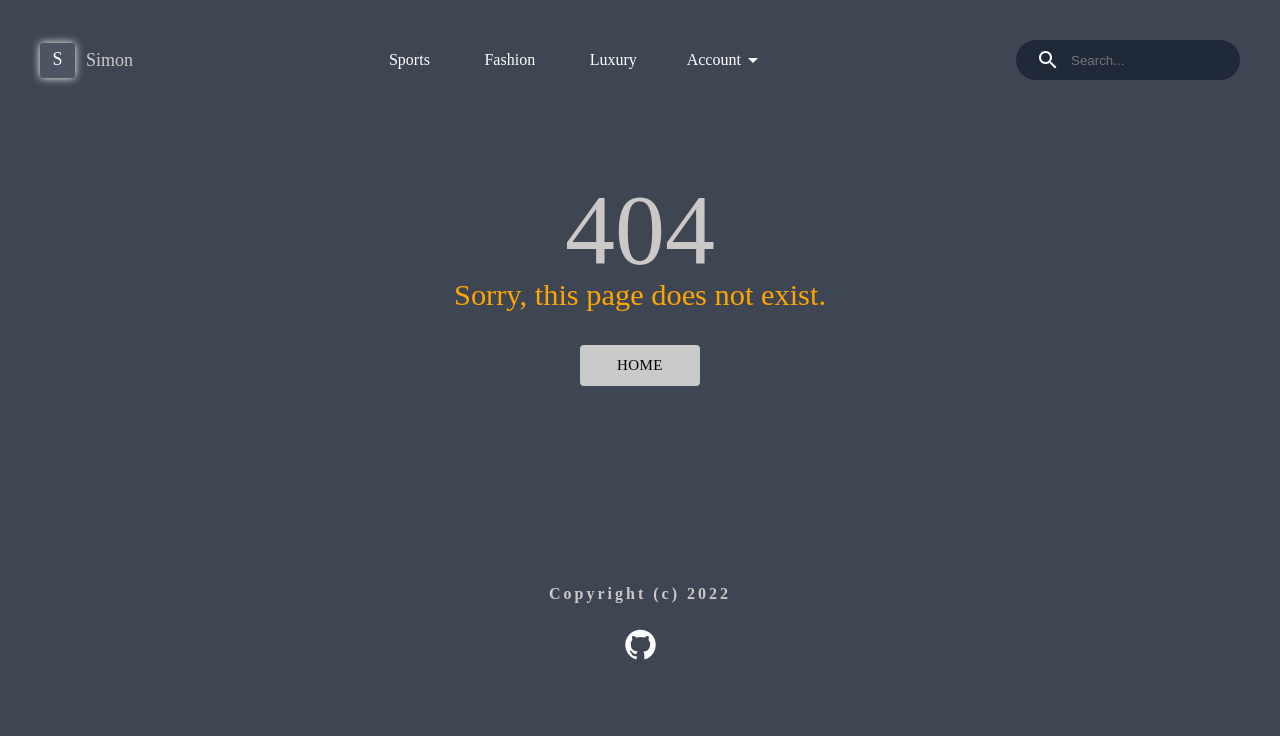
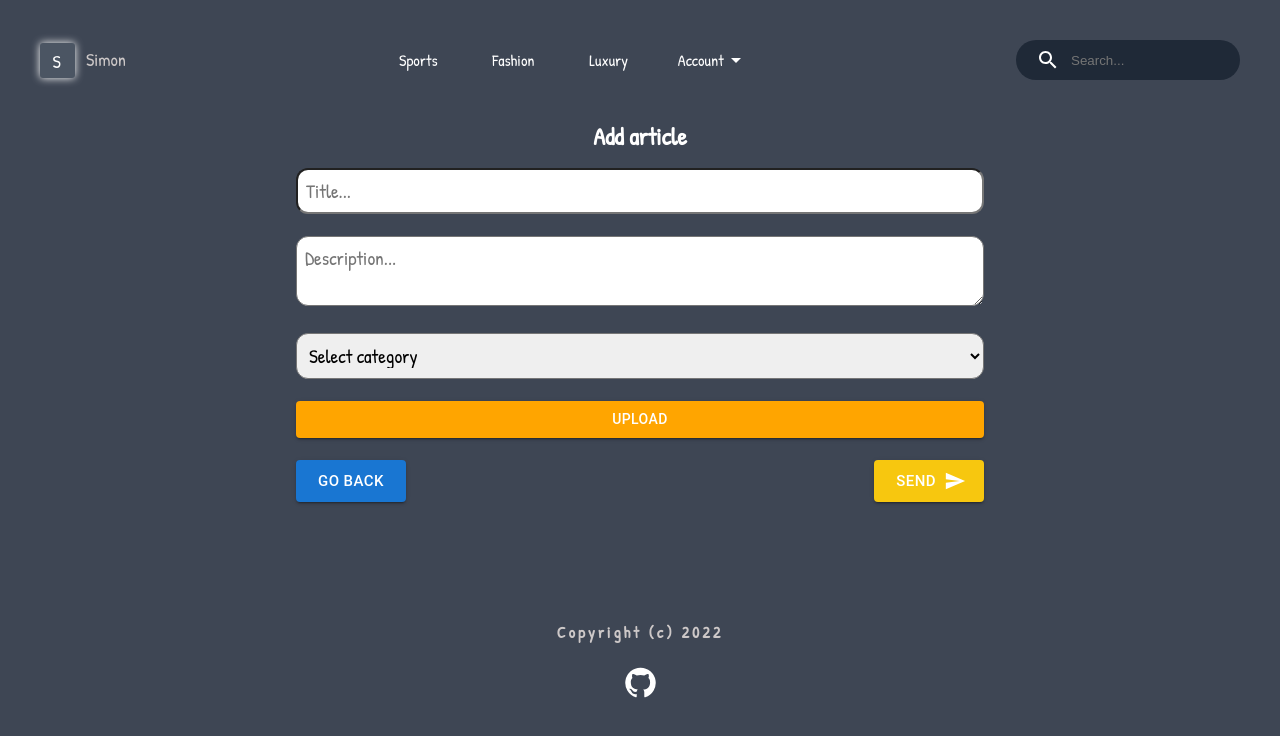
Before and after one commit to Simoon234/cms-fe, a Next.js app: page /article/add in a window 1280 px wide. Before the commit this address had no page. Shown: the top 736 px of the page. Built offline with nearby package versions, Linux system fonts and the light colour scheme.

Commit message:
finished styling and fetching data

```diff
--- /dev/null
+++ b/Components/NewArticle/AddArticle.tsx
@@ -0,0 +1,127 @@
+import styled from 'styled-components'
+import { UseHomeRouter } from '../../hooks/useHomeRouter'
+import { Button } from '@mui/material'
+import Layout from '../../layout/LayoutComponent'
+import SendIcon from '@mui/icons-material/Send'
+import { FormEvent, memo, useState } from 'react'
+import { toast } from 'react-toastify'
+import { URL } from '../../api.url.config'
+
+export const AddArticle = memo(() => {
+    const [title, setTitle] = useState<string>('')
+    const [desc, setDesc] = useState<string>('')
+    const [category, setCategory] = useState<string>('')
+    const [image, setImage] = useState<HTMLImageElement | null>(null)
+    const { push } = UseHomeRouter()
+
+    const handleSubmit = async (e: FormEvent) => {
+        e.preventDefault()
+        try {
+            if (title === '' || desc === '' || image === null || category === '') {
+                return toast.error('Please, fill all required fields', {
+                    theme: 'colored',
+                })
+            }
+
+            const res = await fetch(`${URL}/articles`, {
+                method: 'POST',
+                headers: {
+                    'Content-type': 'application/json',
+                },
+                body: JSON.stringify({
+                    data: {
+                        title,
+                        description: desc,
+                        categories: category,
+                    },
+                }),
+            })
+
+            if (!res.ok) {
+                toast.error('Something went wrong')
+            } else {
+                const data = await res.json()
+                await push(`/${data.data.id}/${data.data.attributes.categories}/${data.data.attributes.title}`)
+            }
+
+        } catch (e: any) {
+            console.error(e)
+        }
+    }
+
+    return (
+        <Layout title='Add new article' description='Make new article' keywords='add,post,new,article'>
+            <FormWrapper>
+                <div className='content'>
+                    <h2>Add article</h2>
+                    <form onSubmit={handleSubmit}>
+                        <label htmlFor='title'>
+                            <input value={title} onChange={(e) => setTitle(e.target.value)} id='title'
+                                   type='text' placeholder='Title...' />
+                        </label>
+                        <label htmlFor='description'>
+                            <textarea value={desc} id='description' onChange={(e) => setDesc(e.target.value)}
+                                      placeholder='Description...' />
+                        </label>
+                        <select onChange={(e) => setCategory(e.target.value)}>
+                            <option value='#'>Select category</option>
+                            <option value='sport'>sport</option>
+                            <option value='fashion'>fashion</option>
+                            <option value='luxury'>luxury</option>
+                        </select>
+                        <Button style={{ backgroundColor: 'orange' }} variant='contained' component='label'>
+                            Upload
+                            <input onChange={(e: any) => setImage(e.target.files[0])} hidden accept='image/*' multiple
+                                   type='file' />
+                        </Button>
+                        <div className='buttons'>
+                            <Button size='large' className='button' variant='contained' onClick={() => push('/')}>Go
+                                back</Button>
+                            <Button type='submit' className='send' endIcon={<SendIcon />} size='large'
+                                    variant='contained'>SEND</Button>
+                        </div>
+                    </form>
+                </div>
+            </FormWrapper>
+        </Layout>
+    )
+})
+
+export const FormWrapper = styled.div`
+  .content {
+    display: flex;
+    align-items: center;
+    flex-direction: column;
+    justify-content: center;
+    color: white;
+
+    form {
+      display: flex;
+      flex-direction: column;
+      width: 60%;
+      padding: 1rem;
+
+      label, select {
+        margin-bottom: 22px;
+      }
+
+      input, textarea, select {
+        width: 100%;
+        font-size: 1.2rem;
+        font-family: inherit;
+        padding: 0.5rem;
+        border-radius: 12px;
+      }
+
+      .buttons {
+        display: flex;
+        justify-content: space-between;
+        align-items: center;
+
+        .send {
+          background-color: #f7c70f;
+        }
+      }
+    }
+  }
+`
--- /dev/null
+++ b/hooks/useHomeRouter.tsx
@@ -0,0 +1,5 @@
+import { useRouter } from 'next/router'
+
+export const UseHomeRouter = () => {
+    return useRouter()
+}
--- a/package.json
+++ b/package.json
@@ -19,6 +19,7 @@
     "react-icons": "^4.4.0",
     "react-redux": "^8.0.4",
     "react-spring": "^9.5.5",
+    "react-toastify": "^9.0.8",
     "redux": "^4.2.0",
     "styled-components": "^5.3.6"
   },
--- a/pages/_app.tsx
+++ b/pages/_app.tsx
@@ -7,6 +7,8 @@ import theme from '../styles/global.theme'
 import Footer from '../Components/common/Footer'
 import { Provider } from 'react-redux'
 import { store } from '../redux/store/store'
+import { ToastContainer } from 'react-toastify'
+import 'react-toastify/dist/ReactToastify.css'
 
 function MyApp({ Component, pageProps }: AppProps) {
     return (
@@ -14,6 +16,17 @@ function MyApp({ Component, pageProps }: AppProps) {
             <ThemeProvider theme={theme}>
                 <GlobalStyle />
                 <LayoutApp>
+                    <ToastContainer
+                        position='top-right'
+                        autoClose={5000}
+                        hideProgressBar={false}
+                        newestOnTop={false}
+                        closeOnClick
+                        rtl={false}
+                        draggable
+                        pauseOnFocusLoss={false}
+                        pauseOnHover={false}
+                    />
                     <Header />
                     <Component {...pageProps} />
                     <Footer />
--- /dev/null
+++ b/pages/article/add/index.tsx
@@ -0,0 +1,9 @@
+import { AddArticle } from '../../../Components/NewArticle/AddArticle'
+
+const AddNewArticle = () => {
+    return (
+        <AddArticle />
+    )
+}
+
+export default AddNewArticle
--- a/pages/index.tsx
+++ b/pages/index.tsx
@@ -23,8 +23,6 @@ const Home = () => {
         dispatch(getLatestData())
     }, [dispatch])
 
-    console.log(data)
-    console.log(latest)
 
     return (
         <>
--- a/redux/dataSlice.ts
+++ b/redux/dataSlice.ts
@@ -30,7 +30,7 @@ export const getData = createAsyncThunk(
             const data = await res.json()
             return {
                 data: data.data,
-                totalPages: data.meta.pagination.total,
+                totalPages: data.meta.pagination.pageCount,
             }
         } catch (e: any) {
             return thunk.rejectWithValue({ ...e.response.data })
```
Also changed, not shown: Components/common/Box.tsx (added, +77 -0 lines), pages/article/all/index.tsx (added, +55 -0 lines), 1 other file (tests, documents, lock files or other folders).
